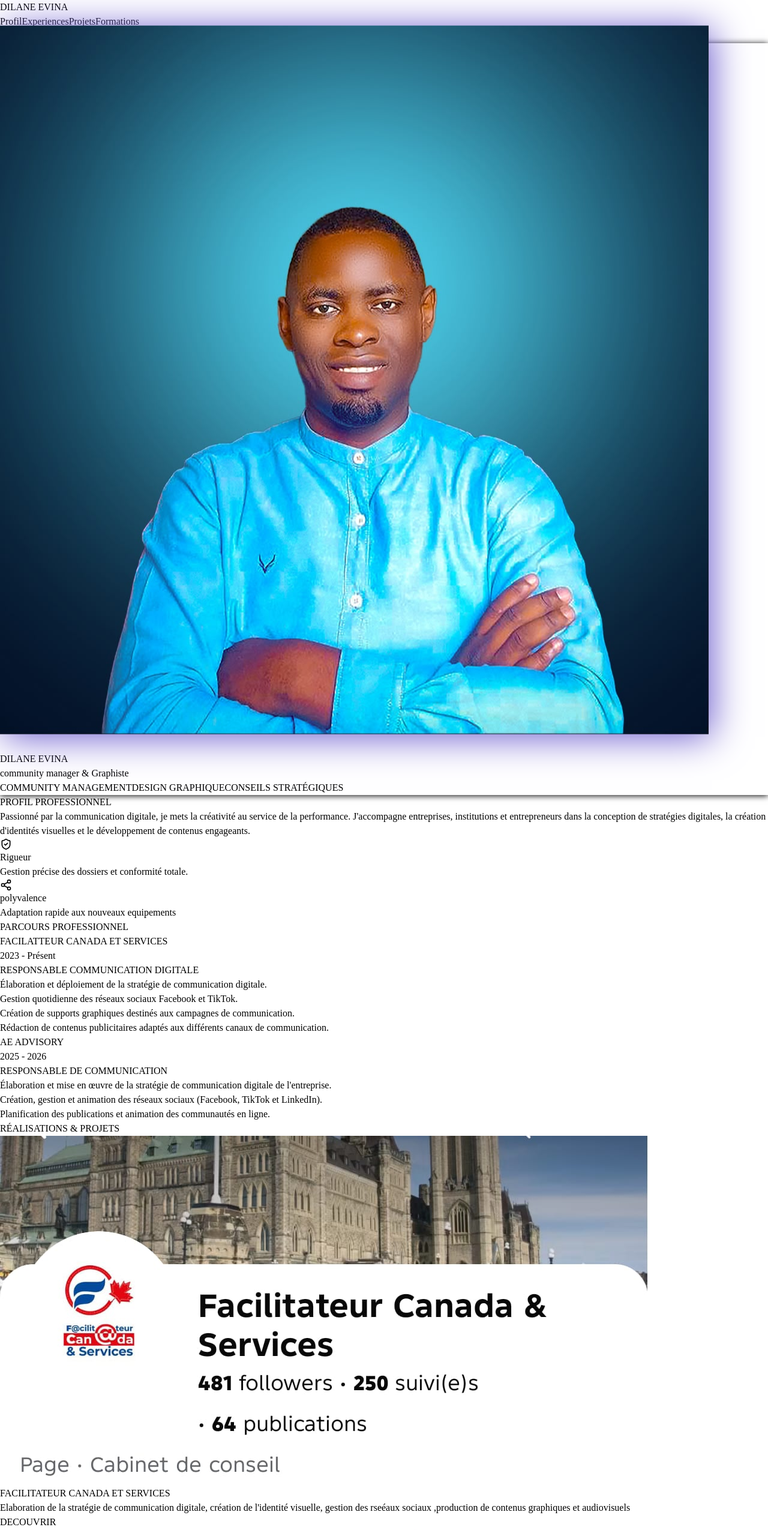
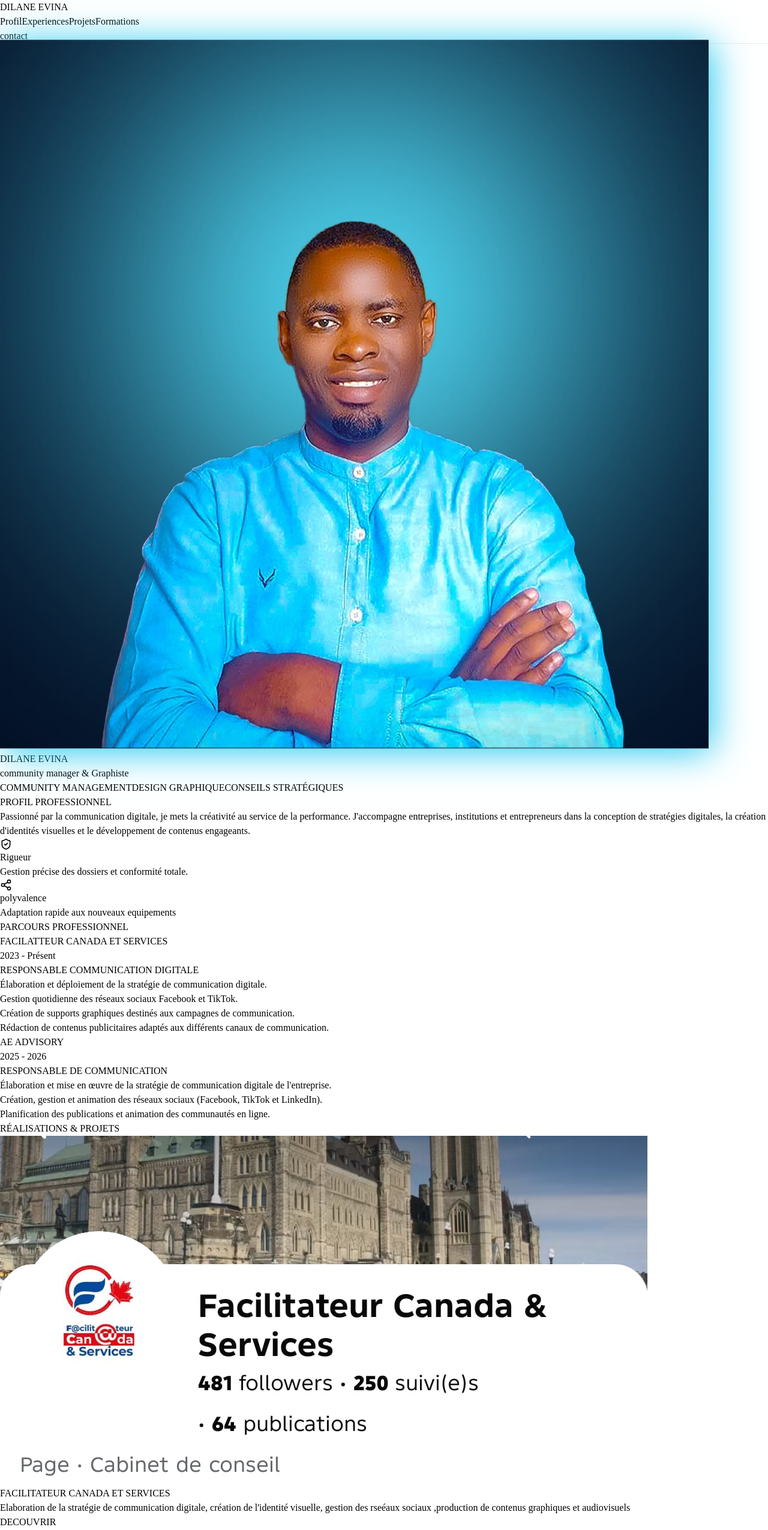
Before and after one commit to minkoulou/DilanPortofolio, a React (Vite) app: page / in a window 1280 px wide. Shown: the top 2550 px of the page at 60% size. Built offline with nearby package versions, Linux system fonts and the light colour scheme.

Commit message:
Ajouts des dernieres modifications

```diff
--- a/src/components/nav-bar.jsx
+++ b/src/components/nav-bar.jsx
@@ -7,19 +7,19 @@ export function NavBar(){
         setisOpen(prev=> !prev);
     }
     return(
-      <div>
-        <section className="bg-primary w-full h-[5%] flex bar max-w-6xl mx-auto">
+      <div className='fixed top-0 w-full right-0 z-10 bg-primary '>
+        <section className="w-full h-[13%] flex bar max-w-6xl  mx-auto">
 
              {/* LOGO */}
 
             <article className="w-[20%] flex items-center">
-                <p className="logo font-bold text-sm lg:text-xl text-blue-100 font-heading ml-2 lg:ml-8 mt-2 mb-2">DILANE EVINA</p>
+                <p className="logod text-sm lg:text-xl text-blue-100 font-heading ml-2 lg:ml-8 mt-2 mb-2 logo">DILANE EVINA</p>
             </article>
 
             <nav className="hidden sm:w-[60%] sm:flex sm:justify-center items-center md:gap-8 lg:gap-15 sm:gap-8 md:w-[80%]">
                 <a href="#Profile" className="font-bold text-gray-500 font-heading hover:underline  hover:text-blue-200 transition-colors duration-200">Profil</a>
                 <a href="#skills" className="font-bold text-gray-500 font-heading hover:underline  hover:text-blue-200 transition-colors duration-200 ">Experiences</a>
-                <a href="#projets" className="font-bold text-gray-500 font-heading hover:underline hover:text-blue-200 transition-colors duration-200">Projets</a>
+                <a href="#projets" className="font- font-bolbold text-gray-500 font-heading hover:underline hover:text-blue-200 transition-colors duration-200">Projets</a>
                 <a href="#formations" className="font-bold text-gray-500 font-heading hover:underline hover:text-blue-200 transition-colors duration-200">Formations</a>
             </nav>
 
@@ -46,7 +46,7 @@ export function NavBar(){
             {/*Button de contacts  */}
 
          <article className="hidden w-[20%] md:w-[30%] lg:w-[20%] sm:flex  sm:justify-end  sm:items-center pr-1 lg:pr-6 lg:pl-4">
-            <button className="font-bold text-heading text-blue-100  transition-all md:w-[70%] lg:w-full sm:w-[80%] h-[60%]  rounded-xl bg-secondary border-primary">contact</button>
+            <a href='tel:+237657732912' className="text-center hover:scale-105  font-bold text-heading text-blue-100  transition-all md:w-[70%] lg:w-[70%] sm:w-[80%] h-[60%] mr-2 md:mr-0 rounded-xl bg-secondary border-primary">contact</a>
          </article>
 
         </section>
--- a/src/index.css
+++ b/src/index.css
@@ -5,6 +5,10 @@
 @import "@fontsource/inter/400.css";
 @import "@fontsource/inter/500.css";
 
+
+html{
+  scroll-behavior: smooth;
+}
 @theme {
   --color-primary:#0F172A;
   --color-secondary:#0EA5E9;
@@ -18,7 +22,7 @@
 }
 
 .bar{
-  box-shadow:0px 0px 5px var(--color-secondary);
+  box-shadow:0px 0px 1px gray;
 }
 
 .tel{
@@ -65,7 +69,7 @@
 
 /* aniamation du logo  */
 .logo{
-    text-shadow:0px 0px 10px var(--color-tertiary);
+    text-shadow:0px 0px 5px var(--color-tertiary);
     animation-name: logo ;
     animation-duration: 5s;
     animation-timing-function: cubic-bezier(0.075, 0.82, 0.165, 1);
@@ -76,16 +80,16 @@
 
 @keyframes logo {
   0%{
-        text-shadow:0px 0px 5px var(--color-secondary);
+        text-shadow:0px 0px 2px var(--color-secondary);
   }
 
   50%{
-        text-shadow:0px 0px 10px var(--color-tertiary);
+        text-shadow:0px 0px 4px var(--color-tertiary);
   }
 
 
   100%{
-        text-shadow:0px 0px 15px var(--color-tertiary);
+        text-shadow:0px 0px 3px var(--color-tertiary);
   }
 
 }
@@ -102,35 +106,35 @@
 @keyframes bounce {
   0%{
     transform: translateY(0px);
-    box-shadow: 5px 5px 20px slateblue;
+    box-shadow: 5px 5px 20px rgb(58, 210, 244);
   }
 
    10%{
-    transform: translateY(10px);
-        box-shadow: 5px 5px 30px slateblue;
+    transform: translateY(3px);
+        box-shadow: 5px 5px 30px rgb(58, 210, 244);
 
   }
 
    20%{
-    box-shadow: 5px 5px 40px slateblue;
-    transform: translateY(-10px);
+    box-shadow: 5px 5px 40px rgb(9, 2, 69);
+    transform: translateY(5px);
   };
 
  50%{
-    transform: translateY(20px);
-     box-shadow: 5px 5px 50px slateblue;
+    transform: translateY(-5px);
+     box-shadow: 5px 5px 50px rgb(34, 195, 231);
 
   }
 
    80%{
-    transform: translateY(-30px);
-    box-shadow: 5px 5px 60px slateblue;
+    transform: translateY(-6px);
+    box-shadow: 5px 5px 60px rgb(34, 206, 244);
 
   }
 
    100%{
-    transform: translateY(35px);
-    box-shadow: 5px 5px 70px slateblue;
+    transform: translateY(7px);
+    box-shadow: 5px 5px 70px rgb(58, 210, 244);
 
   }
 }
--- a/src/sections/competences.jsx
+++ b/src/sections/competences.jsx
@@ -13,7 +13,7 @@ const qualites = ['CRÉATIVITÉ STRATÉGIQUE', 'RIGUEUR ORGANISATIONNELLE', "ESP
 
 export function Competences(){
       return(
-        <section className="bg-[#0D1C2F] px-4 py-12">
+        <section className="bg-[#0D1C2F] px-4 py-12" id='skills'>
             <div className="max-w-6xl mx-auto grid md:grid-cols-2 gap-12">
 
                 <div>
--- a/src/sections/contact.jsx
+++ b/src/sections/contact.jsx
@@ -1,14 +1,14 @@
 import {Mail,Phone,MapPin} from 'lucide-react';
 
 const contacts= [
-    {icon:Mail , lines:['Dilaneevina93@gmail.com'],href:'Dilaneevina93@gmail.com'},
-    {icon:Phone , lines:['+237 650 67 61 00' , '+237 657 73 29 12'] , href:'+237 650 67 61 00'},
-    {icon:MapPin , lines:['Yaoundé, Cameroun'] , href:'https://google.com'}
+    {icon:Mail , lines:['Dilaneevina93@gmail.com'],href:'mailto:Dilaneevina93@gmail.com'},
+    {icon:Phone , lines:['+237 650 67 61 00' , '+237 657 73 29 12'] , href:'tel:+237 650676100'},
+    {icon:MapPin , lines:['Yaoundé, Cameroun'] , href:'https://maps.google.com/?q=Yaoundé,Cameroun'}
 ] ;
 
 export function Contact (){
     return (
-        <section className="bg-[#1A2A4A] px-6 py-16 loranie">
+        <section className="bg-[#1A2A4A] px-6 py-16">
             <div className="mx-auto max-w-6xl">
                 <h2 className="text-white text-2xl font-heading font-bold mb-3">Prêt à collaborer ?</h2>
                 <p className="text-secondary mb-10">
--- a/src/sections/diplomes.jsx
+++ b/src/sections/diplomes.jsx
@@ -20,7 +20,7 @@ const diplomes = [
 
 export default function Diplome(){
    return (
-   <section className="bg-primary px-6 py-16">
+   <section className="bg-primary px-6 py-16" id='formations'>
         <div className="max-w-6xl mx-auto">
             <h2 className="text-white text-2xl font-bold text-center font-heading mb-10">FORMATIONS & DIPLÔMES</h2>
 
--- a/src/sections/hero.jsx
+++ b/src/sections/hero.jsx
@@ -4,11 +4,11 @@ export function Hero() {
   const badges = ['COMMUNITY MANAGEMENT', 'DESIGN GRAPHIQUE', 'CONSEILS STRATÉGIQUES'];
 
   return (
-    <section className="relative bg-primary overflow-hidden  hero mt-2 max-w-6xl mx-auto">
+    <section className="relative bg-primary overflow-hidden  mt-2 max-w-6xl mx-auto">
        <div
         className="hidden md:block absolute top-0 right-0 h-full w-2/5 opacity-30 "
         style={{
-          background: 'linear-gradient(135deg,#1e293b 0%, #0F172A 50%, #64748b 55%, #64748b 5%',
+          background: 'linear-gradient(135deg,#0F172A 0%, #0F172A 70%, #64748b 55%, rgb(45, 195, 231) 5%',
 
         }}
       />
@@ -16,11 +16,11 @@ export function Hero() {
         <img
           src={dilane}
           alt="Dilane Evina"
-          className="w-52 h-52 md:w-64 md:h-64 rounded-full object-cover bg-slate-200 shrink-0 novich"
+          className="w-52 h-52 md:w-64 md:h-64 rounded-full object-cover bg-slate-200 shrink-0 novich mt-6"
         />
 
         <div>
-          <h1 className="text-white text-3xl md:text-4xl font-bold font-heading text-center md:text-center nom">DILANE EVINA</h1>
+          <h1 className="text-blue-200 text-3xl md:text-4xl font-bold font-heading text-center md:text-center">DILANE EVINA</h1>
           <p className="text-slate-300 font-semibold mt-2 font-inter text-center md:text-center">community manager & Graphiste</p>
 
           <div className="flex flex-wrap gap-3 mt-6 justify-center">
--- a/src/sections/parcours.jsx
+++ b/src/sections/parcours.jsx
@@ -28,7 +28,7 @@ const experiences = [
 export function Parcours(){
 
     return (
-        <section className="bg-[#0D1C2F] px-2 py-16">
+        <section className="bg-[#0D1C2F] px-2 py-16" id="Experiences">
             <div className="max-w-6xl mx-auto">
                 <h2 className="text-white text-2xl md:text-3xl font-heading font-bold text-center pt-4">PARCOURS PROFESSIONNEL</h2>
                 <div className="w-16 h-1 bg-blue-200 mx-auto mt-3 mb-12"/>
--- a/src/sections/profile.jsx
+++ b/src/sections/profile.jsx
@@ -8,8 +8,8 @@ const points= [
 
 export function Profile(){
     return (
-        <section className="bg-slate-900 w-full py-16 px-6">
-            <div className="max-w-6xl mx-auto grid md:grid-cols-3 gap-8 bg-slate-700 mt-4 pt-2">
+        <section className="bg-slate-900 w-full py-16 px-6" id="Profile">
+            <div className="max-w-6xl mx-auto grid md:grid-cols-3 gap-8 bg-slate-700 mt-4">
               <h2 className="text-white text-2xl font-bold font-heading border-l-4 border-blue-400 pl-4 md:col-span-1 text-wrap md:mt-6">PROFIL PROFESSIONNEL</h2>
               <div className="bg-slate-800/60 p-6 md:col-span-2 text-tertiary">
                <p> Passionné par la communication digitale, je mets la créativité au service de la
--- a/src/sections/projets.jsx
+++ b/src/sections/projets.jsx
@@ -1,6 +1,8 @@
 import image1 from '../assets/FACAS.jpeg'
 import image2 from '../assets/advasory.jpeg'
 import image3 from '../assets/Mebusco.jpeg'
+
+import { ArrowRight } from 'lucide-react'
 
 const projets= [
 
@@ -33,7 +35,7 @@ const projets= [
 ]
 export function Projets(){
  return(
-    <section className="bg-primary px-6 py-16">
+    <section className="bg-primary px-6 py-16" id='projets'>
         <div className="max-w-6xl mx-auto">
             <div className="mb-10">
                 <h2 className="text-white text-2xl font-bold font-heading text-center">RÉALISATIONS & PROJETS</h2>
@@ -51,7 +53,10 @@ export function Projets(){
 
                         <h3 className="text-white font-bold mb-2 font-heading">{titre}</h3>
                         <p className="text-slate-400 text-sm flex-1 font-body">{description}</p>
-                        <a href={link} className="mt-5 w-[40%] sm:w-[50%] md:w-[35%] pl-2 md:pl-1 hover:scale-105 transition-transform duration-300 rounded-sm bg-tertiary text-primary font-body btn">{cta}</a>
+                        <a href={link} className="mt-5 w-full  pl-2 md:pl-1 hover:scale-105 transition-transform font-semibold duration-300 hover:text-tertiary text-white  font-body flex gap-2">
+                            {cta}
+                           <ArrowRight size={20} className='group-hover:translate-x-1 transition-transform mt-1'/>
+                        </a>
 
                     </div>
                 ))}
```
